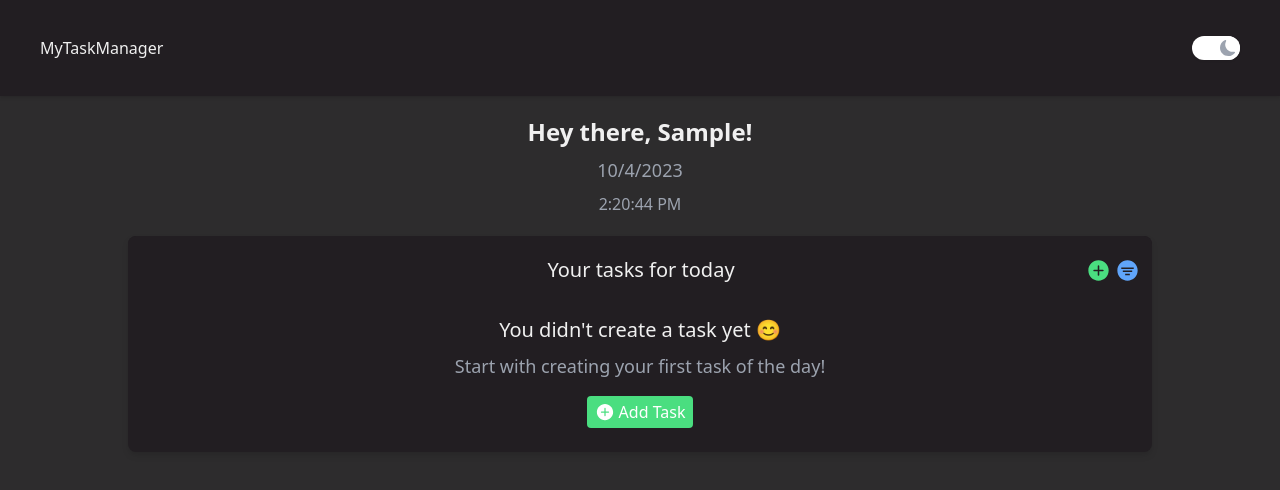
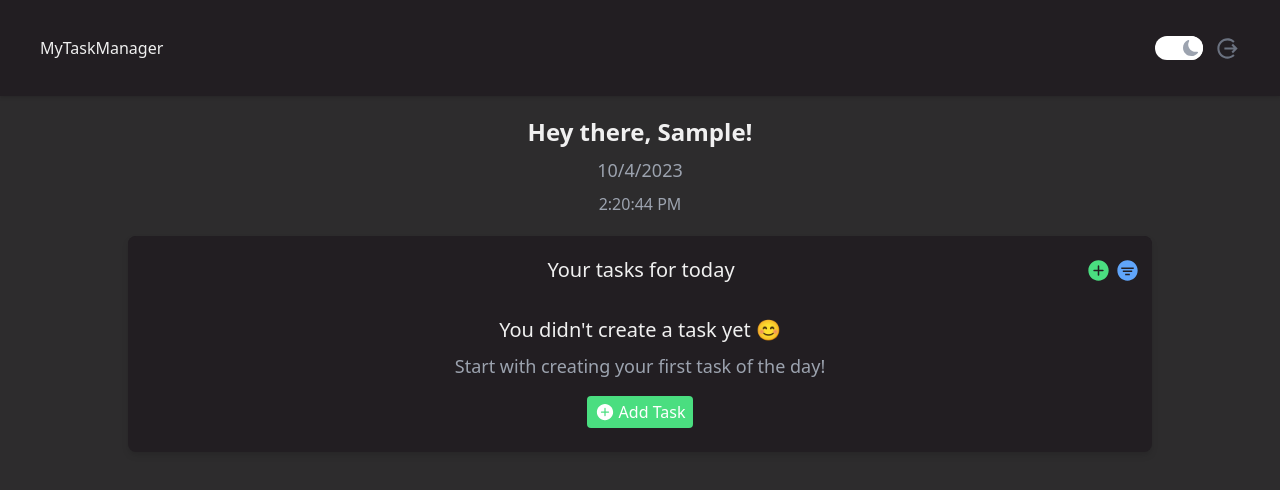
Before and after one commit to kristiangal/task-manager, a React (Vite) app: page /login in a window 1280 px wide. Both pictures are taken after typing "Sample" into the empty fields and a click on the button "Start". Shown: the top 490 px of the page. Built offline with nearby package versions, Linux system fonts and the light colour scheme.

Commit message:
implement logout functionality

```diff
--- a/src/components/Nav.jsx
+++ b/src/components/Nav.jsx
@@ -1,14 +1,27 @@
 import React from "react";
 import { BsFillSunFill, BsFillMoonFill } from "react-icons/bs";
+import { IoMdLogOut } from "react-icons/io";
 import { useDispatch, useSelector } from "react-redux";
+import { useNavigate } from "react-router-dom";
 import { changeTheme } from "../features/themeSlice.js";
+import { logoutUser } from "../features/userSlice.js";
+import { clearTasks } from "../features/taskSlice.js";
 
 const Nav = () => {
   const dispatch = useDispatch();
+  const navigate = useNavigate();
+
   const { theme } = useSelector((state) => state.theme);
+  const { user } = useSelector((state) => state.user);
 
   const handleThemeChange = (e) => {
     dispatch(changeTheme());
+  };
+
+  const handleLogoutUser = () => {
+    navigate("/login");
+    dispatch(logoutUser());
+    dispatch(clearTasks());
   };
 
   return (
@@ -16,8 +29,9 @@ const Nav = () => {
       className={`h-10 px-10 py-12 flex justify-between items-center ${theme}Theme drop-shadow transition-all duration-300`}
     >
       <h1 className="font-medium">MyTaskManager</h1>
+      <div className="actions flex items-center justify-content-center">
         <div
-        className="themeSwitch relative h-6 w-12 bg-blue-400! rounded-full cursor-pointer bg-white drop-shadow-sm"
+          className="themeSwitch relative h-6 w-12 bg-blue-400! rounded-full cursor-pointer bg-white drop-shadow-s mr-3"
           onClick={(e) => handleThemeChange(e)}
         >
           <div
@@ -32,6 +46,14 @@ const Nav = () => {
             )}
           </div>
         </div>
+        {user ? (
+          <IoMdLogOut
+            onClick={handleLogoutUser}
+            size={25}
+            className="fill-gray-500 cursor-pointer"
+          />
+        ) : null}
+      </div>
     </nav>
   );
 };
--- a/src/features/taskSlice.js
+++ b/src/features/taskSlice.js
@@ -41,9 +41,14 @@ export const taskSlice = createSlice({
       });
       state.tasks = updatedTasks;
     },
+    clearTasks: (state) => {
+      state.tasks = [];
+      localStorage.removeItem("tasks");
+    },
   },
 });
 
-export const { addTask, removeTask, toggleCompleted } = taskSlice.actions;
+export const { addTask, removeTask, toggleCompleted, clearTasks } =
+  taskSlice.actions;
 
 export default taskSlice.reducer;
--- a/src/features/userSlice.js
+++ b/src/features/userSlice.js
@@ -17,7 +17,7 @@ const userSlice = createSlice({
       localStorage.setItem("user", JSON.stringify(state.user));
     },
     logoutUser: (state) => {
-      state.user = {};
+      state.user = null;
       localStorage.removeItem("user");
     },
   },
```
Lines whose indentation alone changed are shown as unchanged.
